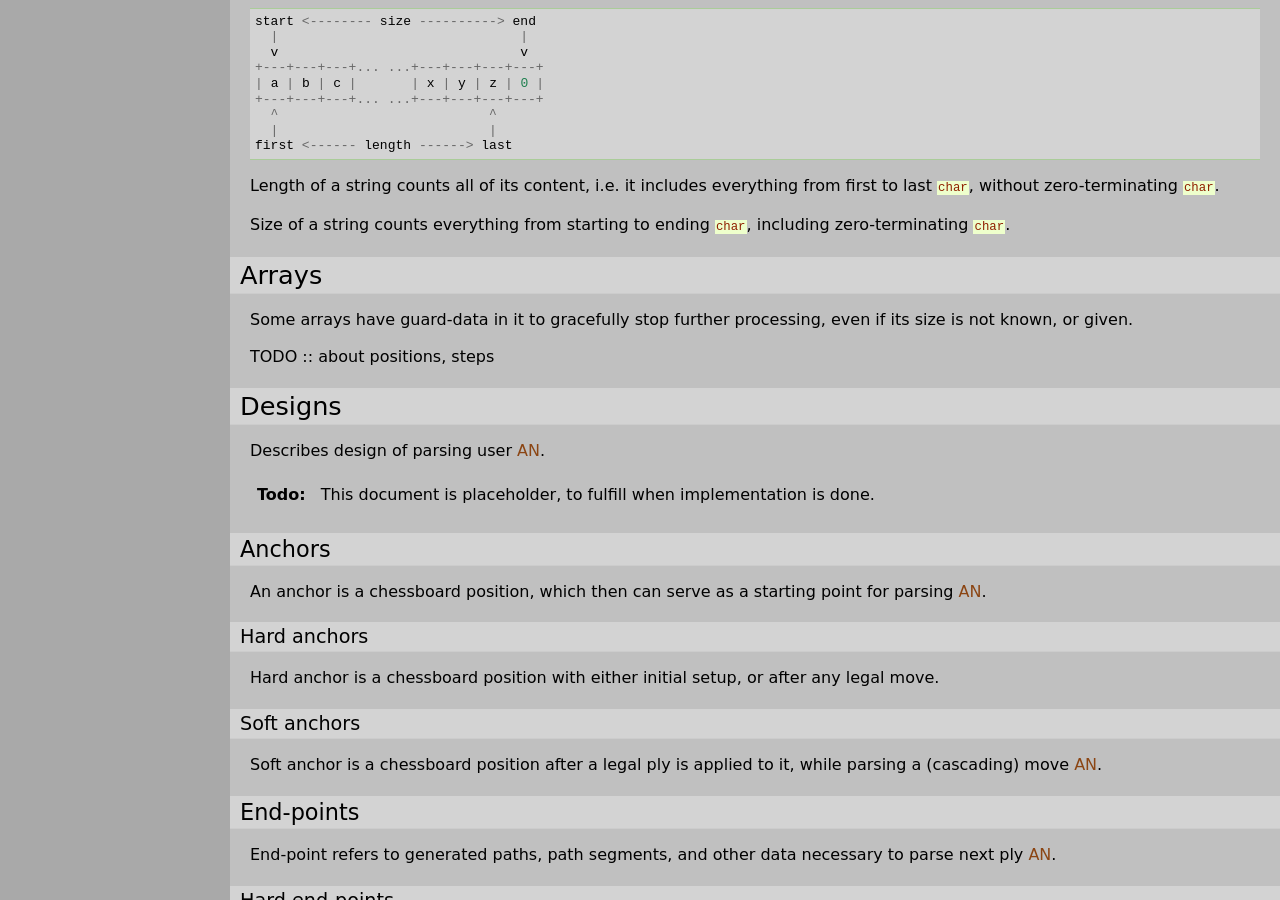
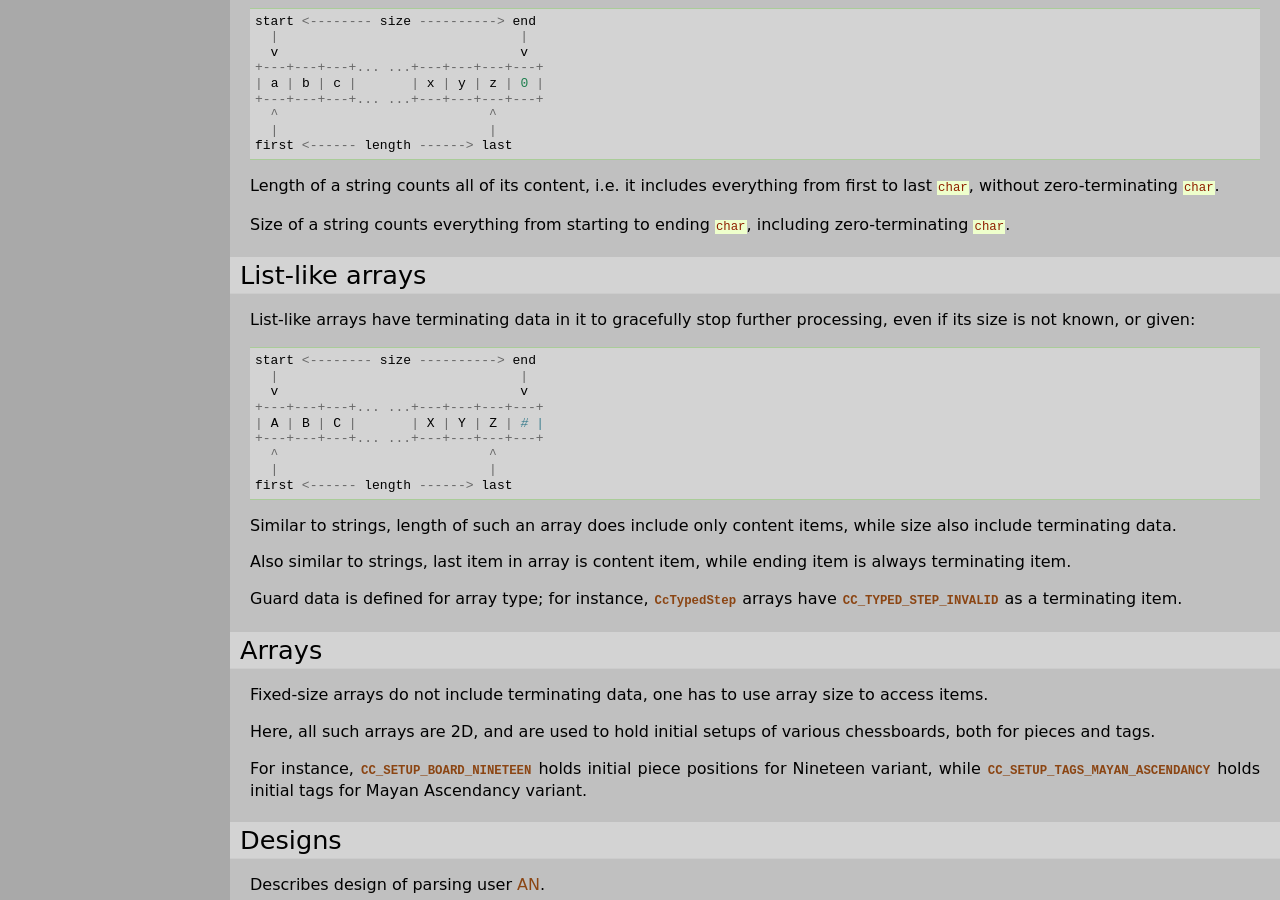
Before and after one commit to mmlacak/crochess, a Sphinx documentation site: the page built from docs/source/libcc/concepts.rst, in a window 1280 px wide and 900 px high, scrolled down 834 px. Built offline with Sphinx 7.4.7, drawn with Linux system fonts in a browser that asks for light colours; some of the changed text lies outside the part shown.

Commit message:
Documented arrays.

```diff
--- a/docs/source/libcc/concepts.rst
+++ b/docs/source/libcc/concepts.rst
@@ -77,17 +77,47 @@ first to last :c:`char`, without zero-terminating :c:`char`.
 Size of a string counts everything from starting to ending :c:`char`,
 including zero-terminating :c:`char`.
 
+.. _lbl-libcc-concepts-listlikearrays:
+
+List-like arrays
+----------------
+
+List-like arrays have terminating data in it to gracefully stop further processing,
+even if its size is not known, or given::
+
+    start <-------- size ----------> end
+      |                               |
+      v                               v
+    +---+---+---+... ...+---+---+---+---+
+    | A | B | C |       | X | Y | Z | # |
+    +---+---+---+... ...+---+---+---+---+
+      ^                           ^
+      |                           |
+    first <------ length ------> last
+
+Similar to strings, length of such an array does include only content items,
+while size also include terminating data.
+
+Also similar to strings, last item in array is content item, while ending item
+is always terminating item.
+
+Guard data is defined for array type; for instance, :c:enum:`CcTypedStep` arrays
+have :c:data:`CC_TYPED_STEP_INVALID` as a terminating item.
+
 .. _lbl-libcc-concepts-arrays:
 
 Arrays
 ------
 
-Some arrays have guard-data in it to gracefully stop further processing, even if
-its size is not known, or given.
+Fixed-size arrays do not include terminating data, one has to use array size
+to access items.
 
+Here, all such arrays are 2D, and are used to hold initial setups of various
+chessboards, both for pieces and tags.
 
-
-TODO :: about positions, steps
+For instance, :c:data:`CC_SETUP_BOARD_NINETEEN` holds initial piece positions
+for Nineteen variant, while :c:data:`CC_SETUP_TAGS_MAYAN_ASCENDANCY` holds
+initial tags for Mayan Ascendancy variant.
 
 ..
     Linked lists
```
Also changed, not shown: other parts of docs/source/libcc/concepts.rst (+1 -1 lines), 1 other file.
